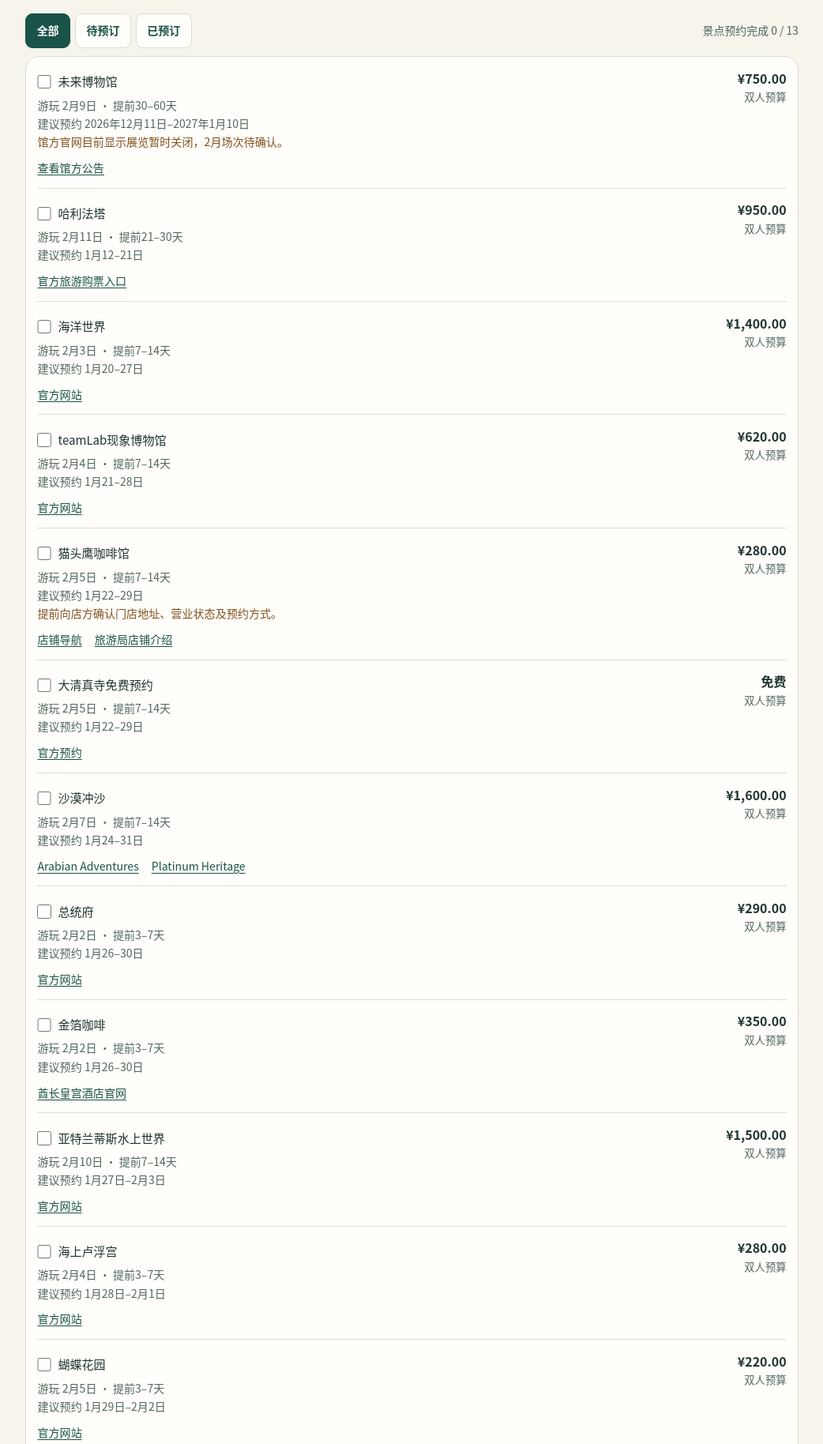
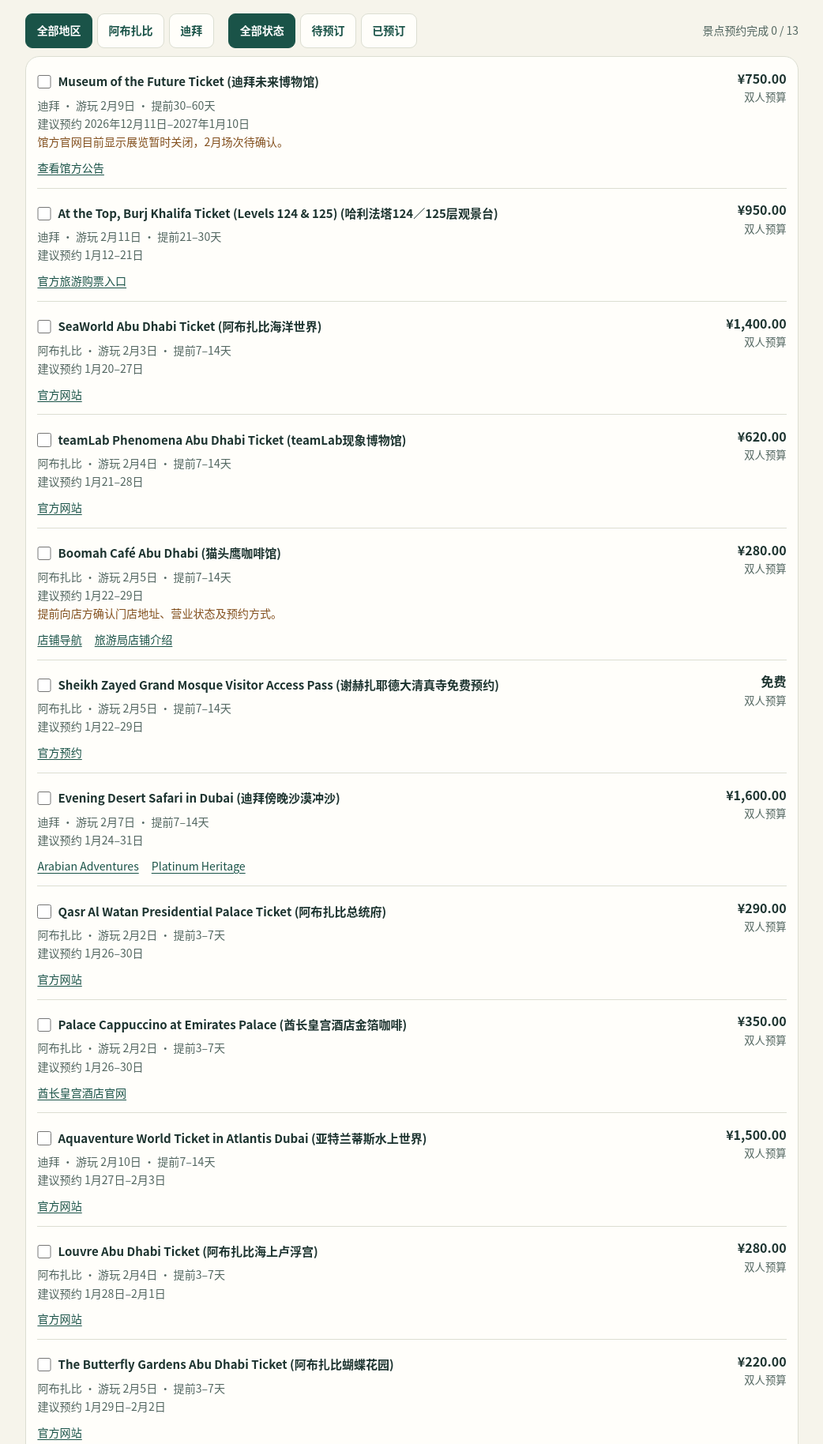
Before and after one commit to yanjiarui-1/jiarui, a plain HTML site: page uae-travel-2027/index.html in a window 1280 px wide. Shown: the part 3273-5101 px from the top of the page at 79% size, without its empty margins (233-1275 px from the left). Drawn offline with Linux system fonts and the light colour scheme.

Commit message:
Filter travel bookings by city and show bilingual ticket names

```diff
--- a/uae-travel-2027/app.js
+++ b/uae-travel-2027/app.js
@@ -1,4 +1,4 @@
-import { airfare, apps, booking, bookings, days, experiences, flights, groups, hotels, map, reminders, taskById, tasks, transport } from './data.js';
+import { airfare, apps, booking, bookingRegions, bookings, days, experiences, flights, groups, hotels, map, reminders, taskById, tasks, transport } from './data.js';
 
 const $ = (selector) => document.querySelector(selector);
 const format = new Intl.NumberFormat('zh-CN', { minimumFractionDigits:2, maximumFractionDigits:2 });
@@ -17,7 +17,7 @@ let storageAvailable = true;
 try { saved = JSON.parse(localStorage.getItem(storageKey) || '{}') || {}; } catch { storageAvailable = false; }
 const checked = new Set(Array.isArray(saved.checked) ? saved.checked.filter(id=>Object.hasOwn(taskById,id)) : ['flight','rose','creek']);
 const budget = Object.fromEntries(Object.entries(defaultBudget).map(([key,value])=>[key,amount(saved.budget?.[key] ?? value)]));
-const state = { day:1, bookingFilter:'all', taskFilter:'all', memo:typeof saved.memo === 'string' ? saved.memo.slice(0,20000) : '' };
+const state = { day:1, bookingFilter:'all', bookingRegion:'all', taskFilter:'all', memo:typeof saved.memo === 'string' ? saved.memo.slice(0,20000) : '' };
 const hotelTotal = hotels.reduce((sum,hotel)=>sum+Math.round(hotel.price*100),0)/100;
 const booked = Math.round((airfare + hotelTotal)*100)/100;
 const experienceTotal = experiences.reduce((sum,item)=>sum+item.price,0);
@@ -32,8 +32,9 @@ function save() {
   } catch { storageAvailable = false; }
   storageMessage();
 }
-function checkbox(id, label, source) {
-  return `<label class="check"><input type="checkbox" data-check="${id}" data-source="${source}" ${checked.has(id) ? 'checked' : ''}><span>${text(label)}</span></label>`;
+function checkbox(id, label, source, ticketName) {
+  const caption = ticketName ? `<span lang="en">${text(ticketName)}</span> (${text(label)})` : text(label);
+  return `<label class="check"><input type="checkbox" data-check="${id}" data-source="${source}" ${checked.has(id) ? 'checked' : ''}><span>${caption}</span></label>`;
 }
 function matchesFilter(item, filter) {
   return filter === 'all' || checked.has(item.id) === (filter === 'done');
@@ -42,12 +43,15 @@ function filterButtons(selector, kind, labels) {
   $(selector).innerHTML = Object.entries(labels).map(([filter,label])=>`<button type="button" data-filter="${filter}" data-kind="${kind}" aria-pressed="${state[kind] === filter}">${label}</button>`).join('');
 }
 function renderBookings() {
-  const count = booking.filter(item=>checked.has(item.id)).length;
-  $('#booking-count').textContent = `景点预约完成 ${count} / ${booking.length}`;
-  const visible = booking.filter(item=>matchesFilter(item,state.bookingFilter));
+  const { bookingRegion, bookingFilter } = state;
+  const regionItems = bookingRegion === 'all' ? booking : booking.filter(item=>item.region === bookingRegion);
+  const count = regionItems.filter(item=>checked.has(item.id)).length;
+  const regionLabel = bookingRegions[bookingRegion];
+  $('#booking-count').textContent = `${regionLabel ? `${regionLabel} · ` : ''}景点预约完成 ${count} / ${regionItems.length}`;
+  const visible = regionItems.filter(item=>matchesFilter(item,bookingFilter));
   $('#booking-list').innerHTML = visible.map(item=>`<article class="booking-item"><div>
-    ${checkbox(item.id,item.name,'booking')}
-    <p>游玩 2月${item.day}日 · 提前${item.ahead}</p><p>建议预约 ${item.window}</p>
+    ${checkbox(item.id,item.calendarName,'booking',item.ticketName)}
+    <p>${bookingRegions[item.region]} · 游玩 2月${item.day}日 · 提前${item.ahead}</p><p>建议预约 ${item.window}</p>
     ${item.note ? `<p class="warning">${text(item.note)}</p>` : ''}${outlinks(item.links)}
     </div><div class="booking-meta"><strong>${item.price ? money(item.price) : '免费'}</strong><small>双人预算</small></div></article>`).join('') || '<p class="empty">该筛选下暂无预约。</p>';
 }
@@ -152,8 +156,13 @@ function copyValue(kind) {
   const {rows,total,person,remaining} = budgetValues();
   return ['阿联酋旅行双人预算',`双人总预算 ${money(budget.total)}`,...rows.map(([label,value])=>`${label} ${money(value)}`),`预计双人总花费 ${money(total)}`,`人均 ${money(person)}`,`剩余 ${money(remaining)}`].join('\n');
 }
-const filterLabels = { bookingFilter:{all:'全部',pending:'待预订',done:'已预订'}, taskFilter:{all:'全部事项',pending:'待完成',done:'已完成'} };
+const filterLabels = {
+  bookingRegion:{all:'全部地区',...bookingRegions},
+  bookingFilter:{all:'全部状态',pending:'待预订',done:'已预订'},
+  taskFilter:{all:'全部事项',pending:'待完成',done:'已完成'},
+};
 const updateFilters = () => {
+  filterButtons('#booking-region','bookingRegion',filterLabels.bookingRegion);
   filterButtons('#booking-filter','bookingFilter',filterLabels.bookingFilter);
   filterButtons('#task-filter','taskFilter',filterLabels.taskFilter);
 };
@@ -172,7 +181,7 @@ document.addEventListener('click', event=>{
     state[kind] = filter;
     updateFilters();
     document.querySelector(`[data-kind="${kind}"][data-filter="${filter}"]`).focus();
-    if (kind === 'bookingFilter') renderBookings(); else renderTasks();
+    if (kind === 'taskFilter') renderTasks(); else renderBookings();
   } else if (action.dataset.copy) {
     copy(copyValue(action.dataset.copy));
   }
--- a/uae-travel-2027/data.js
+++ b/uae-travel-2027/data.js
@@ -10,22 +10,25 @@ export const flights = [
   {date:'2月12日 · 经济舱', code:'EY888', from:['21:20','AUH','阿布扎比'], to:['08:45','PKX','2月13日抵达'], duration:'7小时25分钟'},
 ];
 export const airfare = 10411;
+export const bookingRegions = { abuDhabi:'阿布扎比', dubai:'迪拜' };
 // Order by suggested start date. Each id also identifies its checklist item.
 export const booking = [
-  ['future','未来博物馆',9,'30–60天','2026年12月11日–2027年1月10日',750,'¥700–800',[link('查看馆方公告','https://museumofthefuture.ae/en')],'馆方官网目前显示展览暂时关闭，2月场次待确认。'],
-  ['burj','哈利法塔',11,'21–30天','1月12–21日',950,'¥700–1,200',[link('官方旅游购票入口','https://experiences.visitdubai.com/at-the-top-burj-khalifa-get-your-tickets')]],
-  ['sea','海洋世界',3,'7–14天','1月20–27日',1400,'¥1,200–1,600',[link('官方网站','https://www.seaworldabudhabi.com/')]],
-  ['team','teamLab现象博物馆',4,'7–14天','1月21–28日',620,'¥620起',[link('官方网站','https://www.teamlab.art/e/phenomena/')]],
-  ['owl','猫头鹰咖啡馆',5,'7–14天','1月22–29日',280,'¥280',[link('店铺导航',map('Boomah Cafe Abu Dhabi')),link('旅游局店铺介绍','https://visitabudhabi.ae/en/where-to-go/dining-and-restaurants/boomah-cafe/')],'提前向店方确认门店地址、营业状态及预约方式。'],
-  ['mosque','大清真寺免费预约',5,'7–14天','1月22–29日',0,'免费预约',[link('官方预约','https://visit.szgmc.gov.ae/')]],
-  ['desert','沙漠冲沙',7,'7–14天','1月24–31日',1600,'¥1,200–2,000',[link('Arabian Adventures','https://www.arabian-adventures.com/'),link('Platinum Heritage','https://www.platinum-heritage.com/')]],
-  ['palace','总统府',2,'3–7天','1月26–30日',290,'¥260–320',[link('官方网站','https://www.qasralwatan.ae/')]],
-  ['gold','金箔咖啡',2,'3–7天','1月26–30日',350,'¥300–400',[link('酋长皇宫酒店官网','https://www.mandarinoriental.com/en/abu-dhabi/emirates-palace')]],
-  ['water','亚特兰蒂斯水上世界',10,'7–14天','1月27日–2月3日',1500,'¥1,300–1,700',[link('官方网站','https://www.aquaventureworld.com/')]],
-  ['louvre','海上卢浮宫',4,'3–7天','1月28日–2月1日',280,'¥280',[link('官方网站','https://www.louvreabudhabi.ae/')]],
-  ['butterfly','蝴蝶花园',5,'3–7天','1月29日–2月2日',220,'¥220',[link('官方网站','https://butterflygardensabudhabi.com/plan-your-visit/')]],
-  ['frame','迪拜相框',9,'3–7天','2月2–6日',200,'¥200',[link('迪拜旅游局购票指南','https://www.visitdubai.com/en/places-to-visit/dubai-frame')]],
-].map(([id,name,day,ahead,window,price,range,links,note])=>({id,name,day,ahead,window,price,range,links,note}));
+  ['future',['未来博物馆','Museum of the Future Ticket','迪拜未来博物馆'],'dubai',9,'30–60天','2026年12月11日–2027年1月10日',750,'¥700–800',[link('查看馆方公告','https://museumofthefuture.ae/en')],'馆方官网目前显示展览暂时关闭，2月场次待确认。'],
+  ['burj',['哈利法塔','At the Top, Burj Khalifa Ticket (Levels 124 & 125)','哈利法塔124／125层观景台'],'dubai',11,'21–30天','1月12–21日',950,'¥700–1,200',[link('官方旅游购票入口','https://experiences.visitdubai.com/at-the-top-burj-khalifa-get-your-tickets')]],
+  ['sea',['海洋世界','SeaWorld Abu Dhabi Ticket','阿布扎比海洋世界'],'abuDhabi',3,'7–14天','1月20–27日',1400,'¥1,200–1,600',[link('官方网站','https://www.seaworldabudhabi.com/')]],
+  ['team',['teamLab现象博物馆','teamLab Phenomena Abu Dhabi Ticket'],'abuDhabi',4,'7–14天','1月21–28日',620,'¥620起',[link('官方网站','https://www.teamlab.art/e/phenomena/')]],
+  ['owl',['猫头鹰咖啡馆','Boomah Café Abu Dhabi'],'abuDhabi',5,'7–14天','1月22–29日',280,'¥280',[link('店铺导航',map('Boomah Cafe Abu Dhabi')),link('旅游局店铺介绍','https://visitabudhabi.ae/en/where-to-go/dining-and-restaurants/boomah-cafe/')],'提前向店方确认门店地址、营业状态及预约方式。'],
+  ['mosque',['大清真寺免费预约','Sheikh Zayed Grand Mosque Visitor Access Pass','谢赫扎耶德大清真寺免费预约'],'abuDhabi',5,'7–14天','1月22–29日',0,'免费预约',[link('官方预约','https://visit.szgmc.gov.ae/')]],
+  ['desert',['沙漠冲沙','Evening Desert Safari in Dubai','迪拜傍晚沙漠冲沙'],'dubai',7,'7–14天','1月24–31日',1600,'¥1,200–2,000',[link('Arabian Adventures','https://www.arabian-adventures.com/'),link('Platinum Heritage','https://www.platinum-heritage.com/')]],
+  ['palace',['总统府','Qasr Al Watan Presidential Palace Ticket','阿布扎比总统府'],'abuDhabi',2,'3–7天','1月26–30日',290,'¥260–320',[link('官方网站','https://www.qasralwatan.ae/')]],
+  ['gold',['金箔咖啡','Palace Cappuccino at Emirates Palace','酋长皇宫酒店金箔咖啡'],'abuDhabi',2,'3–7天','1月26–30日',350,'¥300–400',[link('酋长皇宫酒店官网','https://www.mandarinoriental.com/en/abu-dhabi/emirates-palace')]],
+  ['water',['亚特兰蒂斯水上世界','Aquaventure World Ticket in Atlantis Dubai'],'dubai',10,'7–14天','1月27日–2月3日',1500,'¥1,300–1,700',[link('官方网站','https://www.aquaventureworld.com/')]],
+  ['louvre',['海上卢浮宫','Louvre Abu Dhabi Ticket','阿布扎比海上卢浮宫'],'abuDhabi',4,'3–7天','1月28日–2月1日',280,'¥280',[link('官方网站','https://www.louvreabudhabi.ae/')]],
+  ['butterfly',['蝴蝶花园','The Butterfly Gardens Abu Dhabi Ticket','阿布扎比蝴蝶花园'],'abuDhabi',5,'3–7天','1月29日–2月2日',220,'¥220',[link('官方网站','https://butterflygardensabudhabi.com/plan-your-visit/')]],
+  ['frame',['迪拜相框','Dubai Frame Ticket'],'dubai',9,'3–7天','2月2–6日',200,'¥200',[link('迪拜旅游局购票指南','https://www.visitdubai.com/en/places-to-visit/dubai-frame')]],
+].map(([id,[name,ticketName,calendarName = name],region,day,ahead,window,price,range,links,note])=>({
+  id,name,ticketName,calendarName,region,day,ahead,window,price,range,links,note,
+}));
 export const bookings = Object.fromEntries(booking.map(item=>[item.id,item]));
 const list = (ids) => ids.map(id=>bookings[id]);
 const abra = {id:'abra',name:'传统木船（现场支付）',window:'2月8日',price:4,links:[link('迪拜RTA官网','https://www.rta.ae/')]};
--- a/uae-travel-2027/index.html
+++ b/uae-travel-2027/index.html
@@ -64,7 +64,13 @@
         <section id="booking" class="chapter">
           <h2><span class="chapter-no">04</span> 购票与预约日历</h2>
           <p class="lede">按建议预约日期排列。优先关注未来博物馆和哈利法塔放票情况。</p>
-          <div class="toolbar"><div id="booking-filter" class="filters" role="group" aria-label="筛选预约"></div><p id="booking-count" aria-live="polite"></p></div>
+          <div class="toolbar booking-toolbar">
+            <div class="booking-filters">
+              <div id="booking-region" class="filters" role="group" aria-label="预约地区"></div>
+              <div id="booking-filter" class="filters" role="group" aria-label="预订状态"></div>
+            </div>
+            <p id="booking-count" aria-live="polite"></p>
+          </div>
           <div id="booking-list" class="panel item-list"></div>
           <p class="muted caption">预约窗口用于安排准备时间。价格、开放时段和场次以出行时的官方信息为准。</p>
         </section>
--- a/uae-travel-2027/style.css
+++ b/uae-travel-2027/style.css
@@ -128,6 +128,8 @@ button[aria-pressed="true"]:hover:not(:disabled) { background:#133f38; color:whi
 .toolbar { margin:.65rem 0; }
 .toolbar>p,.budget-footer>p { color:var(--muted); font-size:.87rem; }
 .filters { display:flex; flex-wrap:wrap; gap:.35rem; }
+.booking-filters { display:flex; flex-wrap:wrap; gap:.55rem 1.15rem; }
+.booking-item .check { overflow-wrap:anywhere; font-weight:650; }
 .item-list { padding:0 .9rem; }
 .booking-item { display:grid; grid-template-columns:minmax(0,1fr) auto; align-items:start; gap:.4rem 1.2rem; padding:.85rem 0; }
 .booking-item+.booking-item,.task-row+.task-row { border-top:1px solid var(--line); }
@@ -193,6 +195,7 @@ dialog::backdrop { background:#122d29ab; }
   .timeline>li { grid-template-columns:1fr; gap:.15rem; }
   .day-banner { min-height:139px; }
   .booking-item { gap:.35rem .65rem; }
+  .booking-filters { display:grid; gap:.55rem; }
   th,td { padding:.43rem .52rem; }
 }
 @media (prefers-reduced-motion:no-preference) { html { scroll-behavior:smooth; } }
```
